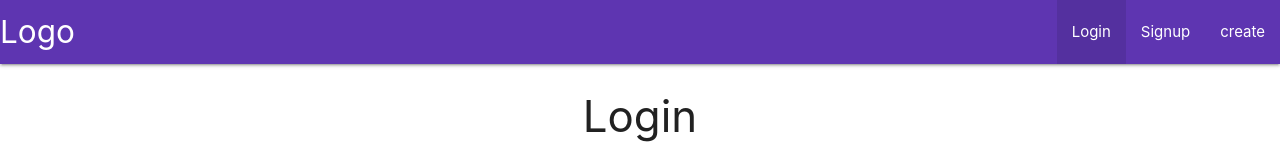
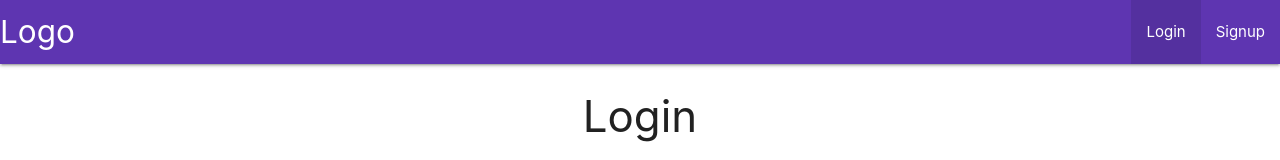
Before and after one commit to GraniteMask/pictureland, a Next.js app: page /login in a window 1280 px wide. Shown: the top 160 px of the page. Built offline with nearby package versions, Linux system fonts and the light colour scheme.

Commit message:
nookies added

```diff
--- a/components/Navbar.js
+++ b/components/Navbar.js
@@ -1,8 +1,18 @@
 import Link from 'next/link'
 import {useRouter} from 'next/router'
+import {parseCookies} from 'nookies'
 
 const NavBar = () =>{
     const router = useRouter()
+    const {token} = parseCookies()
+    let user = false
+
+    if(token){
+        user = true
+    }else{
+        user = false
+    }
+
     function isActive(route){
         if(route == router.pathname){
             return "active"
@@ -14,9 +24,24 @@ const NavBar = () =>{
             <div className="nav-wrapper #5e35b1 deep-purple darken-1">
             <Link href="/"><a className="brand-logo left">Logo</a></Link>
             <ul id="nav-mobile" className="right">
-                <li className={isActive('/login')}><Link href="/login" ><a >Login</a></Link></li>
-                <li className={isActive('/signup')}><Link href="/signup" ><a >Signup</a></Link></li>
-                <li className={isActive('/create')}><Link href="/create" ><a >create</a></Link></li>
+                {
+                    user &&
+                    <li className={isActive('/create')}><Link href="/create" ><a >create</a></Link></li>
+                }
+                {
+                    user ?
+                    <>
+                    <li className={isActive('/login')}><Link href="/login" ><a >Account</a></Link></li>
+                    <li ><button className="btn">Logout</button></li>
+                    </>
+                    :
+                    <>
+                    <li className={isActive('/login')}><Link href="/login" ><a >Login</a></Link></li>
+                    <li className={isActive('/signup')}><Link href="/signup" ><a >Signup</a></Link></li>
+                    </>
+                }
+
+
             </ul>
             </div>
         </nav>
--- a/package.json
+++ b/package.json
@@ -13,6 +13,7 @@
     "jsonwebtoken": "^8.5.1",
     "mongoose": "^5.12.9",
     "next": "10.2.0",
+    "nookies": "^2.5.2",
     "react": "17.0.2",
     "react-dom": "17.0.2"
   }
```
Also changed, not shown: 1 other file (tests, documents, lock files or other folders).
